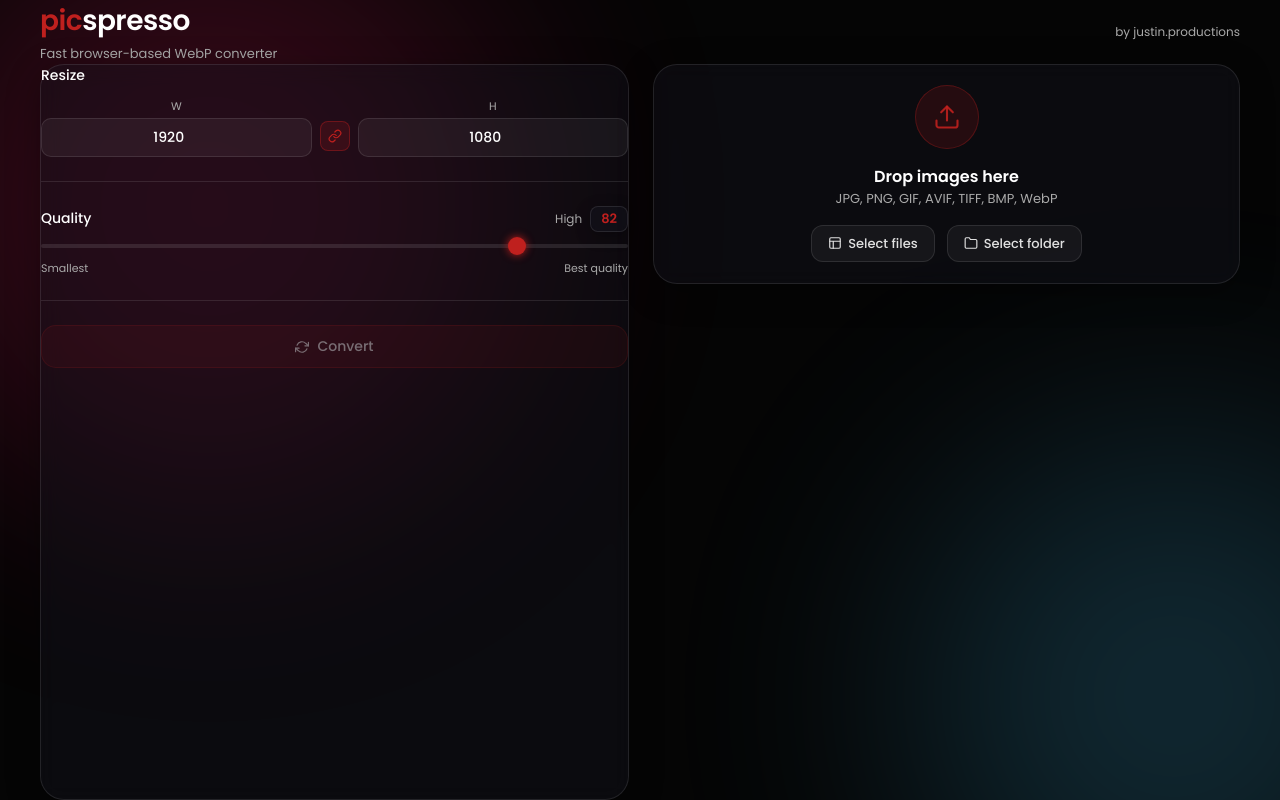
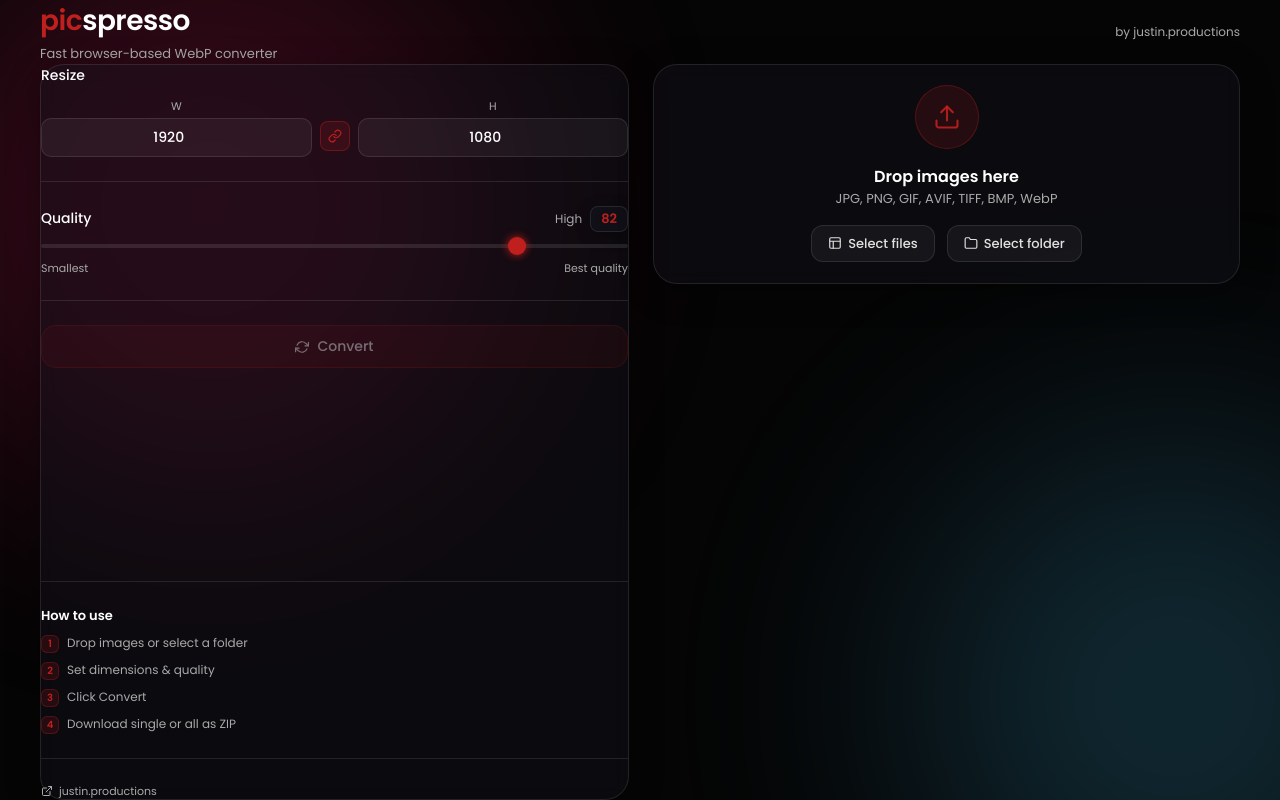
Before and after one commit to justinproductions/picspresso, a Next.js app: page / in a window 1280 px wide. Built offline with nearby package versions, Linux system fonts and the light colour scheme.

Commit message:
feat: add how-to-use section and justin.productions footer to sidebar

```diff
--- a/app/page.tsx
+++ b/app/page.tsx
@@ -174,7 +174,7 @@ export default function Home() {
 
       <div className="flex flex-col lg:flex-row gap-6 flex-1">
         {/* Left panel — controls */}
-        <aside className="glass p-6 flex flex-col gap-6" style={{ flex: "1 1 0", minWidth: 0 }}>
+        <aside className="glass p-6 flex flex-col gap-6" style={{ flex: "1 1 0", minWidth: 0, minHeight: 0 }}>
           <ResizeControls
             width={width}
             height={height}
@@ -245,6 +245,69 @@ export default function Home() {
               </span>
             </div>
           )}
+
+          {/* Spacer pushes how-to + footer to bottom */}
+          <div style={{ flex: 1 }} />
+
+          {/* How to use */}
+          <div style={{ height: 1, background: "var(--border)" }} />
+          <div className="flex flex-col gap-2">
+            <span style={{ color: "var(--heading)", fontSize: 13, fontWeight: 600 }}>How to use</span>
+            {[
+              { n: "1", text: "Drop images or select a folder" },
+              { n: "2", text: "Set dimensions & quality" },
+              { n: "3", text: "Click Convert" },
+              { n: "4", text: "Download single or all as ZIP" },
+            ].map(({ n, text }) => (
+              <div key={n} className="flex items-start gap-2">
+                <span
+                  style={{
+                    background: "rgba(191,32,30,0.15)",
+                    border: "1px solid rgba(191,32,30,0.3)",
+                    borderRadius: 6,
+                    color: "var(--accent)",
+                    fontSize: 10,
+                    fontWeight: 700,
+                    width: 18,
+                    height: 18,
+                    display: "flex",
+                    alignItems: "center",
+                    justifyContent: "center",
+                    flexShrink: 0,
+                    marginTop: 1,
+                  }}
+                >
+                  {n}
+                </span>
+                <span style={{ color: "var(--muted)", fontSize: 12, lineHeight: 1.5 }}>{text}</span>
+              </div>
+            ))}
+          </div>
+
+          {/* Footer */}
+          <div style={{ height: 1, background: "var(--border)" }} />
+          <a
+            href="https://justin.productions/en"
+            target="_blank"
+            rel="noopener noreferrer"
+            style={{
+              color: "var(--muted)",
+              fontSize: 11,
+              textDecoration: "none",
+              display: "flex",
+              alignItems: "center",
+              gap: 6,
+              transition: "color 0.2s ease",
+            }}
+            className="hover:text-white"
+          >
+            <svg width="12" height="12" viewBox="0 0 24 24" fill="none" stroke="currentColor" strokeWidth="2" strokeLinecap="round" strokeLinejoin="round">
+              <path d="M18 13v6a2 2 0 0 1-2 2H5a2 2 0 0 1-2-2V8a2 2 0 0 1 2-2h6" />
+              <polyline points="15 3 21 3 21 9" />
+              <line x1="10" y1="14" x2="21" y2="3" />
+            </svg>
+            justin.productions
+          </a>
         </aside>
 
         {/* Right panel — dropzone + grid */}
```
